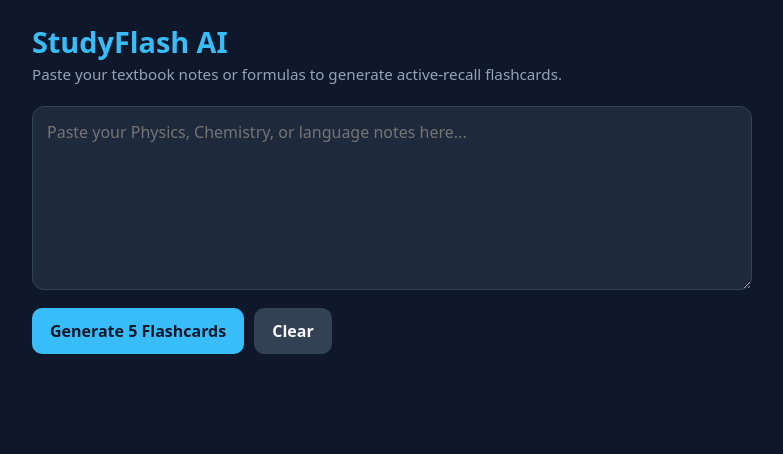
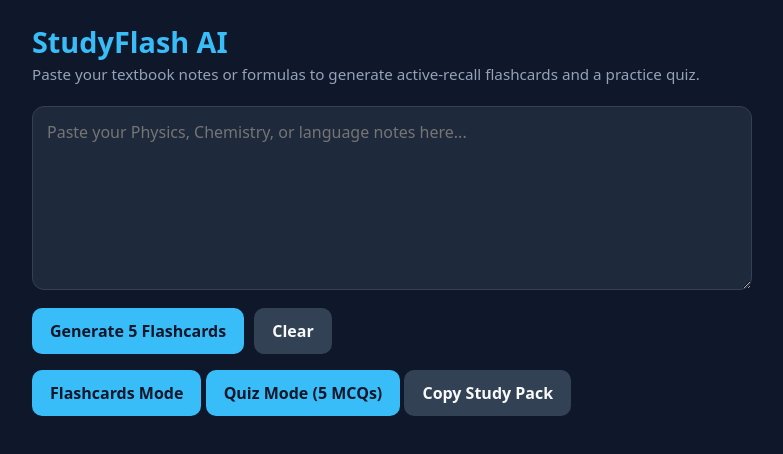
Before and after one commit to manish-max-5/study-flash-ai, a plain HTML site: page index.html in a window 1280 px wide. Shown: the whole page, without its empty margins (248-1031 px from the left). Drawn offline with Linux system fonts and the light colour scheme.

Commit message:
Update index.html

```diff
--- a/index.html
+++ b/index.html
@@ -3,14 +3,14 @@
 <head>
   <meta charset="UTF-8" />
   <meta name="viewport" content="width=device-width, initial-scale=1.0" />
-  <title>StudyFlash AI — Notes to Flashcards</title>
+  <title>StudyFlash AI — Notes to Flashcards & Quiz</title>
   <link rel="stylesheet" href="style.css" />
 </head>
 <body>
   <main class="container">
     <header>
       <h1>StudyFlash AI</h1>
-      <p>Paste your textbook notes or formulas to generate active-recall flashcards.</p>
+      <p>Paste your textbook notes or formulas to generate active-recall flashcards and a practice quiz.</p>
     </header>
 
     <section class="input-box">
@@ -22,6 +22,13 @@
     </section>
 
     <div id="statusMsg" class="status"></div>
+
+    <div id="modeBar" class="mode-bar hidden">
+      <button id="flashcardsModeBtn" class="mode-btn active">Flashcards Mode</button>
+      <button id="quizModeBtn" class="mode-btn">Quiz Mode (5 MCQs)</button>
+      <button id="copyAllBtn" class="secondary">Copy Study Pack</button>
+    </div>
+
     <section id="cardsGrid" class="cards-grid"></section>
   </main>
 
```
